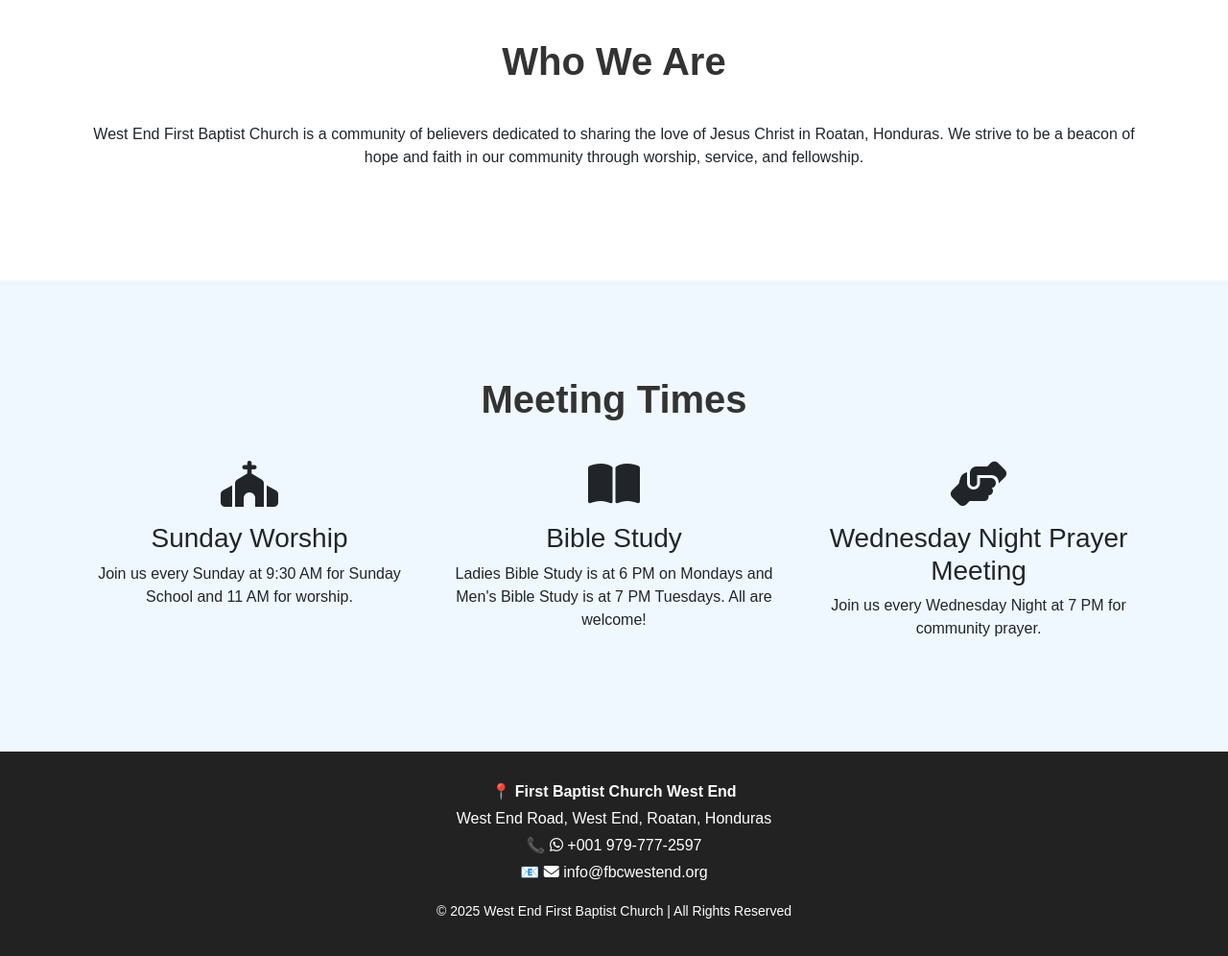
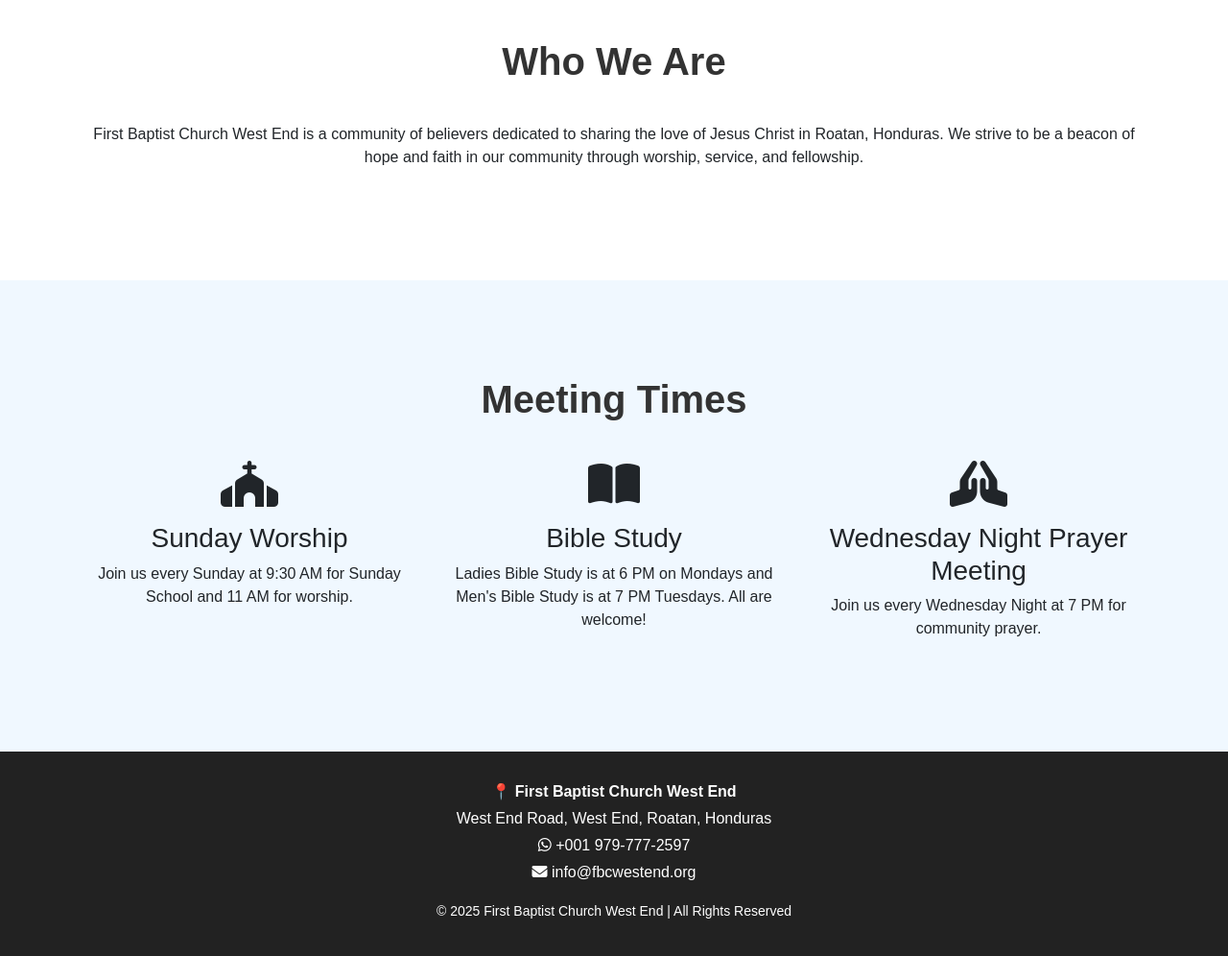
Before and after one commit to timpierce/fbcwestend, a plain HTML site: page index.html in a window 1280 px wide. Shown: the part 860-1856 px from the top of the page at 96% size. Drawn offline with nearby package versions, Linux system fonts and the light colour scheme.

Commit message:
font-awesome was missing icons and changed branding to be consistent

```diff
--- a/index.html
+++ b/index.html
@@ -8,7 +8,7 @@
 
     <!-- Bootstrap & Font Awesome -->
     <link href="https://cdn.jsdelivr.net/npm/bootstrap@5.3.0/dist/css/bootstrap.min.css" rel="stylesheet">
-    <script src="https://kit.fontawesome.com/a076d05399.js" crossorigin="anonymous"></script>
+    <link rel="stylesheet" href="https://cdnjs.cloudflare.com/ajax/libs/font-awesome/6.5.1/css/all.min.css">
 
     <style>
         /* Custom Styling */
@@ -76,7 +76,6 @@
         <div class="container">
             <a class="navbar-brand" href="#">
                 <img src="assets/img/FBCWE_LOGO.PNG" alt="Church Logo" width="50" class="me-2">
-                First Baptist Church West End
             </a>
             <button class="navbar-toggler" type="button" data-bs-toggle="collapse" data-bs-target="#navbarNav">
                 <span class="navbar-toggler-icon"></span>
@@ -94,7 +93,7 @@
     <!-- Hero Section -->
     <header class="hero">
         <div>
-            <h1>Experience the Power of Faith</h1>
+            <h1>First Baptist Church West End</h1>
             <p class="lead">Connecting people to God and to each other in Roatan, Honduras.</p>
             <a href="#services" class="btn btn-custom mt-4">Join Us This Sunday</a>
         </div>
@@ -104,7 +103,7 @@
     <section id="about" class="section">
         <div class="container">
             <h2 class="section-title">Who We Are</h2>
-            <p class="text-center">West End First Baptist Church is a community of believers dedicated to sharing the love of Jesus Christ in Roatan, Honduras. We strive to be a beacon of hope and faith in our community through worship, service, and fellowship.</p>
+            <p class="text-center">First Baptist Church West End is a community of believers dedicated to sharing the love of Jesus Christ in Roatan, Honduras. We strive to be a beacon of hope and faith in our community through worship, service, and fellowship.</p>
         </div>
     </section>
 
@@ -124,7 +123,7 @@
                     <p>Ladies Bible Study is at 6 PM on Mondays and Men's Bible Study is at 7 PM Tuesdays. All are welcome!</p>
                 </div>
                 <div class="col-md-4">
-                    <i class="fas fa-hands-helping fa-3x mb-3"></i>
+                    <i class="fas fa-praying-hands fa-3x mb-3"></i>
                     <h3>Wednesday Night Prayer Meeting</h3>
                     <p>Join us every Wednesday Night at 7 PM for community prayer.</p>
                 </div>
@@ -165,13 +164,13 @@
     <div class="container">
         <p class="mb-1">📍 <strong>First Baptist Church West End</strong></p>
         <p class="mb-1">West End Road, West End, Roatan, Honduras</p>
-        <p class="mb-1">📞 <a href="https://wa.me/0019797772597" class="text-white text-decoration-none" target="_blank">
+        <p class="mb-1"><a href="https://wa.me/0019797772597" class="text-white text-decoration-none" target="_blank">
             <i class="fab fa-whatsapp"></i> +001 979-777-2597</a>
         </p>
-        <p class="mb-1">📧 <a href="mailto:info@fbcwestend.org" class="text-white text-decoration-none">
+        <p class="mb-1"><a href="mailto:info@fbcwestend.org" class="text-white text-decoration-none">
             <i class="fas fa-envelope"></i> info@fbcwestend.org</a>
         </p>
-        <p class="mt-3"><small>© 2025 West End First Baptist Church | All Rights Reserved</small></p>
+        <p class="mt-3"><small>© 2025 First Baptist Church West End | All Rights Reserved</small></p>
     </div>
 </footer>
 
```
